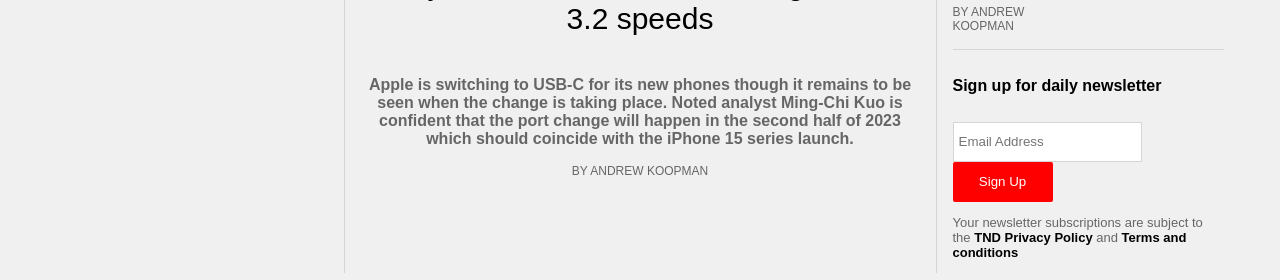
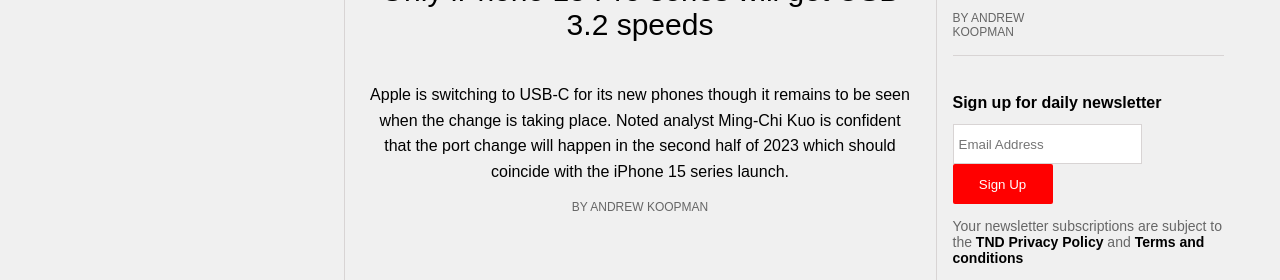
Before and after one commit to sudipstha08/gulp-js, a website: page src/index.html in a window 1280 px wide. Shown: the part 602-882 px from the top of the page. Drawn offline with nearby package versions, Linux system fonts and the light colour scheme; files that its build step writes are made by us from their sources.

Commit message:
feat: add js

```diff
--- a/src/index.html
+++ b/src/index.html
@@ -86,7 +86,7 @@
         <div class="newsletter">
           <h5>Sign up for daily newsletter</h5>
           <div class="input-wrapper">
-            <input value="" placeholder="Email Address"/>
+            <input value="" placeholder="Email Address" type="text"/>
             <button>Sign Up</button>
           </div>
           <p class="info">
--- a/src/scss/styles.scss
+++ b/src/scss/styles.scss
@@ -10,6 +10,10 @@
 
   img {
     object-fit: cover;
+    &:hover {
+      transform: scale(1.05);
+      transition: all .5s;
+    }
   }
 
   p {
@@ -47,7 +51,7 @@
     & main {
       padding: 0 40px;
       display: flex;
-      margin-top: -50px;
+      margin-top: -44px;
       & .post-author {
         font-size: .75rem;
         margin: 0px 0;
@@ -90,14 +94,15 @@
         }
         & .article-content{
           font-size: 16px;
-          font-weight: 600;
+          font-weight: semi-bold;
+          line-height: 1.6;
+          color: #000;
         }
         & .article-title{
           font-size: 30px;
           font-weight: 400;
         }
-        & .post-author {
-        }
+
       }
       & .right-section {
         flex: 1;
@@ -125,8 +130,10 @@
   }
 
   & .newsletter{
+    padding-top: 10px;
     h5 {
       font-size: 16px;
+      margin: 12px 0;
     }
     & input {
       height: 40px;
@@ -142,7 +149,7 @@
       border-radius: 2px;
     }
     & .info {
-      font-size: 13px;
+      font-size: 14px;
       & span {
         font-weight: 600;
         color: black;
```
Also changed, not shown: dist/css/styles.css, dist/index.html, dist/js/main.js.
